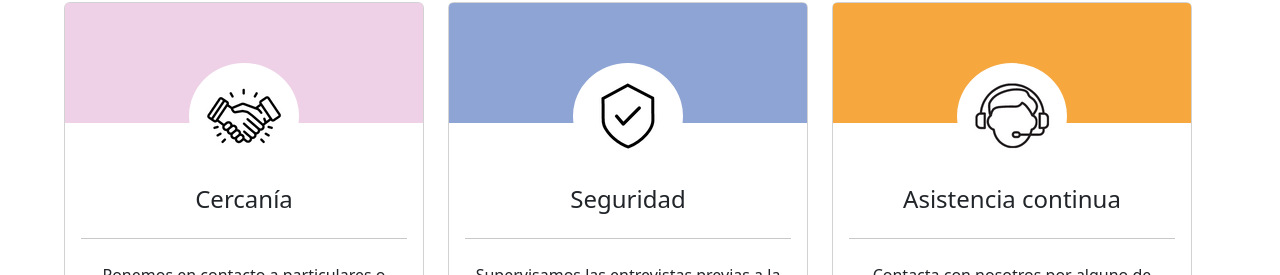
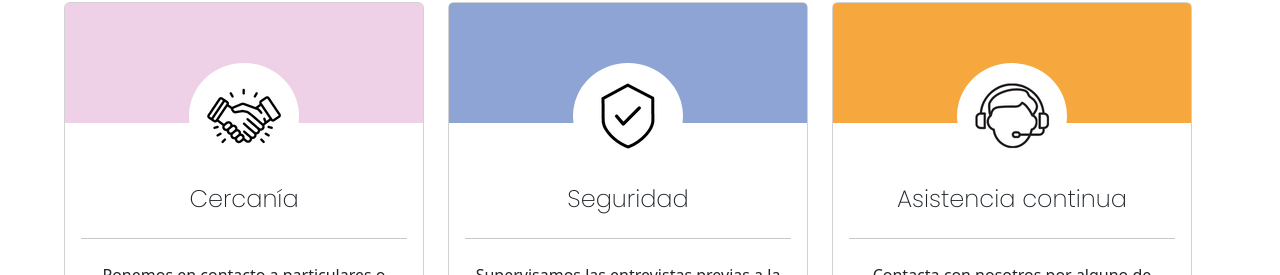
Before and after one commit to FranDevelopSpain/AdoptaUnaMascotaWeb, an Angular app: page /home in a window 1280 px wide. Shown: the part 914-1189 px from the top of the page. Built offline with nearby package versions, Linux system fonts and the light colour scheme.

Commit message:
tipo cambiada

```diff
--- a/src/app/Pages/home/home.component.css
+++ b/src/app/Pages/home/home.component.css
@@ -14,7 +14,7 @@ h1 {
     font-family: "poppins-bold";
  }
 
- h2 {
+ h2, h4 {
      font-family: "poppins-extraLight";
  }
 
```
